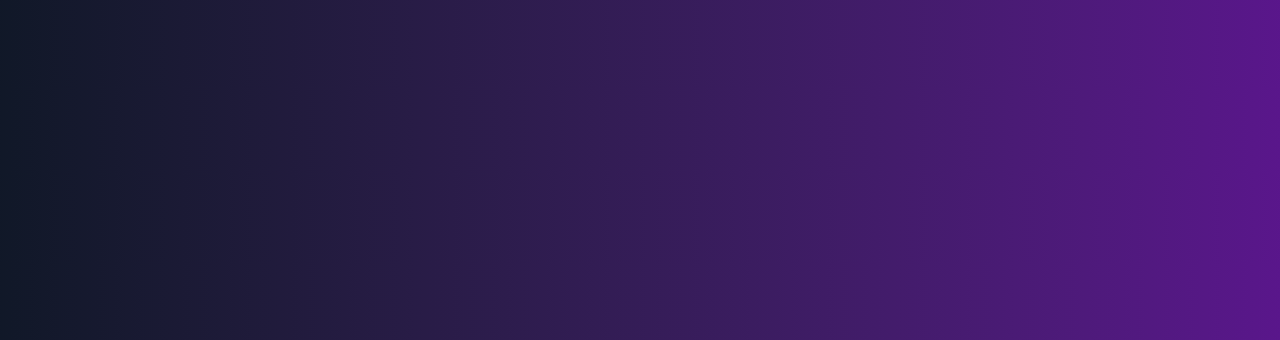
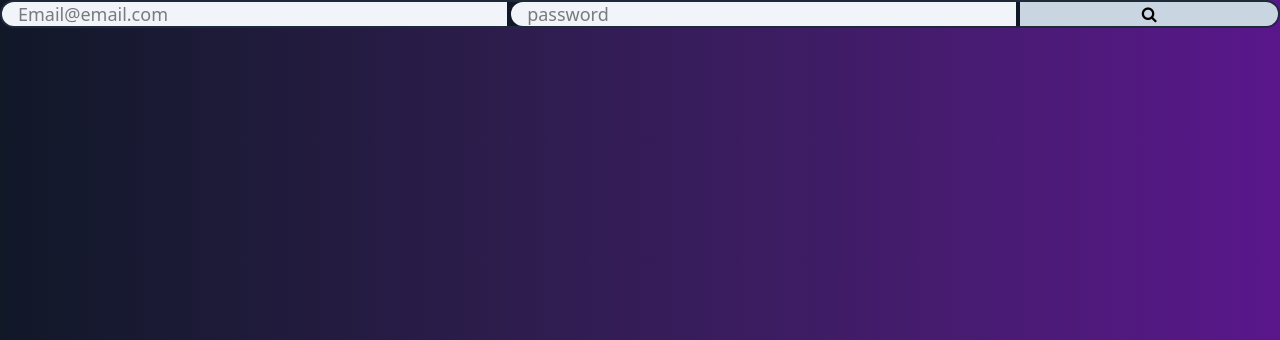
Before and after one commit to TheLegendaryStarLord/OnlineMovieRankingSystem, a Flask app: page /SignIn in a window 1280 px wide. Shown: the part 87-427 px from the top of the page. Run offline with Flask 3, Linux system fonts and the light colour scheme; style sheets or scripts are compiled from the project's sources.

Commit message:
front end login form, (testing), not final design

```diff
--- a/app.py
+++ b/app.py
@@ -20,5 +20,12 @@ def title():
         movieSearchQuery = request.form.get("title")
         return f"you requested {movieSearchQuery}"
 
+@app.route('/login', methods=["GET","POST"])
+def login():
+    if request.method == "POST":
+        loginEmail = request.form.get("loginEmail")
+        loginPassword = request.form.get("loginPassword")
+        return f"Login Info {loginEmail} {loginPassword}"
+
 if __name__ == '__main__':
     app.run(debug=True)
--- a/templates/SignIn.html
+++ b/templates/SignIn.html
@@ -14,8 +14,8 @@
         class="site-container grid grid-cols-3 justify-between items-center bg-gray-900 px-3 py-4 text-purple-800 border-b-3 border-purple-900">
         <div>
             <a href="/">
-            <h1 class="text-xl font-bold">MovieMinds</h1>
-            <i class="text-sm font-semibold">"What did you think of the movie?"</i>
+                <h1 class="text-xl font-bold">MovieMinds</h1>
+                <i class="text-sm font-semibold">"What did you think of the movie?"</i>
             </a>
         </div>
         <div
@@ -26,7 +26,7 @@
                     <i class="row-start-2 col-start-2 font-semibold">Sign Up</i>
                 </button>
             </a>
-            <a href="/SignUp" class="w-full rounded-l-full">
+            <a href="/SignIn" class="w-full rounded-l-full">
                 <button type="button"
                     class="cols-start-2 cursor-pointer bg-purple-400 hover:bg-purple-900 rounded-r-full w-full h-full">
                     <i class="row-start-2 col-start-2 font-semibold">Sign In</i>
@@ -34,6 +34,17 @@
             </a>
         </div>
     </header>
+
+    <form action="{{ url_for("login")}}" method="post" class="grid grid-flow-col gap-1 rounded-full bg-gray-900 border border-2 border-gray-800">
+        <input class="text-lg w-full h-full rounded-l-full bg-slate-100 px-4" type="text" name="loginEmail"
+            placeholder="Email@email.com">
+        <input class="text-lg w-full h-full rounded-l-full bg-slate-100 px-4" type="text" name="loginPassword"
+            placeholder="password">
+        <button type="submit"
+            class="cursor-pointer bg-slate-300 hover:bg-slate-400 grid grid-cols-3 grid-row-3 rounded-r-full"
+            id="submitButton"><i class="fa fa-search row-start-2 col-start-2"></i></button>
+    </form>
+
 </body>
 
 </html>
--- a/templates/SignUp.html
+++ b/templates/SignUp.html
@@ -27,7 +27,7 @@
                     <i class="row-start-2 col-start-2 font-semibold">Sign Up</i>
                 </button>
             </a>
-            <a href="/SignUp" class="w-full rounded-l-full">
+            <a href="/SignIn" class="w-full rounded-l-full">
                 <button type="button"
                     class="cols-start-2 cursor-pointer bg-purple-400 hover:bg-purple-900 rounded-r-full w-full h-full">
                     <i class="row-start-2 col-start-2 font-semibold">Sign In</i>
--- a/templates/index.html
+++ b/templates/index.html
@@ -27,7 +27,7 @@
                     <i class="row-start-2 col-start-2 font-semibold">Sign Up</i>
                 </button>
             </a>
-            <a href="/SignUp" class="w-full rounded-l-full">
+            <a href="/SignIn" class="w-full rounded-l-full">
                 <button type="button"
                     class="cols-start-2 cursor-pointer bg-purple-400 hover:bg-purple-900 rounded-r-full w-full h-full">
                     <i class="row-start-2 col-start-2 font-semibold">Sign In</i>
```
